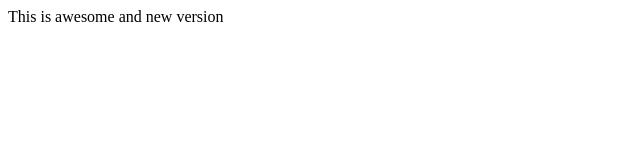
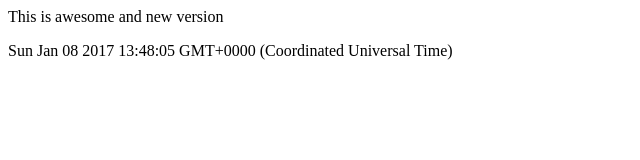
Before and after one commit to omchand/homebot, a plain HTML site: page WebContent/index.html in a window 1280 px wide. Shown: the whole page, without its empty margins (0-640 px from the left). Drawn offline with Linux system fonts and the light colour scheme.

Commit message:
inserting date

```diff
--- a/WebContent/index.html
+++ b/WebContent/index.html
@@ -1,4 +1,15 @@
 <html>
 <title>CTRK</title>
-<body>This is awesome and new version</body>
+<body>
+  <p>This is awesome and new version</p>
+  <p id="date"></p>
+
+
+
+
+
+  <script>
+    document.getElementById("date").innerHTML = Date();
+  </script>
+</body>
 </html>
```
